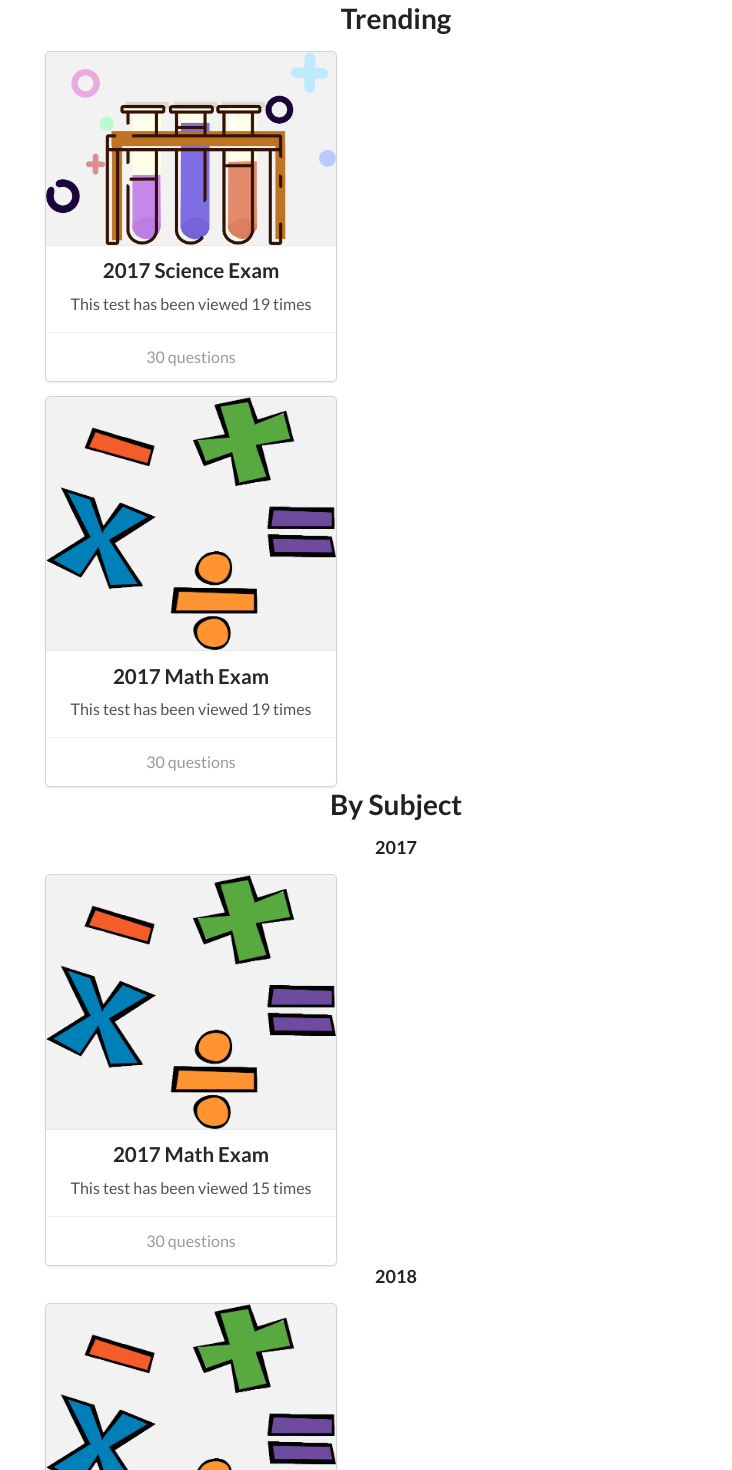
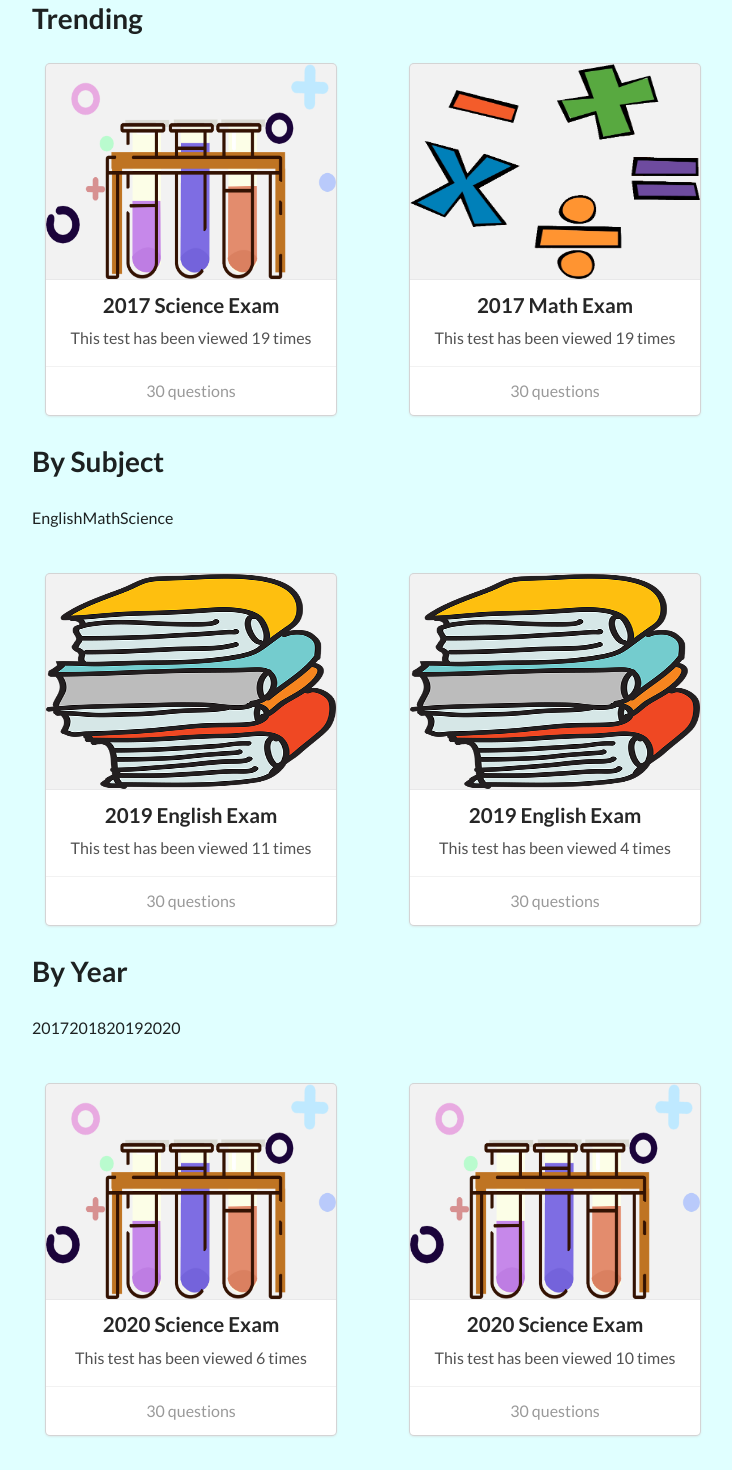
Before and after one commit to jselzer626/event_feed, a React (Create React App) app: page / in a window 1280 px wide. Shown: the top 1470 px of the page, without its empty margins (244-976 px from the left). Built offline with nearby package versions, Linux system fonts and the light colour scheme.

Commit message:
added grid styling

```diff
--- a/src/App.css
+++ b/src/App.css
@@ -1,32 +1,17 @@
 .App {
   text-align: center;
+  background-color: lightcyan;
 }
 
-.App-logo {
-  height: 40vmin;
-  pointer-events: none;
+.cardRow {
+  display: flex;
+  justify-content: space-evenly;
 }
 
-@media (prefers-reduced-motion: no-preference) {
-  .App-logo {
-    animation: App-logo-spin infinite 20s linear;
-  }
+.ui.card>.image>img {
+  height: 215px;
 }
 
-.App-header {
-  background-color: #282c34;
-  min-height: 100vh;
-  display: flex;
-  flex-direction: column;
-  align-items: center;
-  justify-content: center;
-  font-size: calc(10px + 2vmin);
-  color: white;
-}
-
-.App-link {
-  color: #61dafb;
-}
 
 @keyframes App-logo-spin {
   from {
--- a/src/App.js
+++ b/src/App.js
@@ -13,7 +13,10 @@ function App() {
 
   const [displayChunk, setDisplayChunk] = useState([0,1])
   const [allTests, setAllTests] = useState(sampleData.allTests)
-  const [currentTest, setCurrentTest] = useState({})
+  const [currentTest, setCurrentTest] = useState(null)
+  const [displayedTests, setDisplayedTests] = useState([])
+  const [selectedYear, setSelectedYear] = useState('2020')
+  const [selectedSubject, setSelectedSubject] = useState('English')
 
   const imageMatcher = name => {
     if (name==="Science") return Science
@@ -35,6 +38,7 @@ function App() {
 
   const renderTestCard = test => {
     return (
+      <div className="column">
         <div className='ui card' onClick={() => setCurrentTest(test)}
             key={test.id}>
           <div className="ui image medium">
@@ -51,11 +55,25 @@ function App() {
           <div className="extra content">
             {test.questions.length} questions
           </div>
+        </div>
       </div>)
   }
 
+  const renderTest = currentTest => {
+    if (!currentTest)
+      return
+
+    return (
+      <div>
+        <h1>{currentTest.title}</h1>
+      </div>
+    )
+  }
     //got hella returns here
-  const renderContent = () => {
+  const renderFeed = currentTest => {
+
+      if (currentTest)
+        return
 
       let newDisplayedTests = []
 
@@ -63,38 +81,74 @@ function App() {
 
         if (category === "Trending") {
 
-          return <div><h1>{category}</h1>
+          return <div className="ui two column grid">
+              <div className="row">
+                <h1>{category}</h1>
+              </div>
+              <div className="row">
                 {displayChunk.map(num => {
+                  newDisplayedTests.push(allTests[num].id)
                   return renderTestCard(allTests[num])
                 })}</div>
-
+              </div>
         } else if (category === "Random") {
 
-          return <div><h1>{category}</h1>
+          return <div className="ui two column grid">
+                    <div className="row">
+                      <h1>{category}</h1>
+                    </div>
+                    <div className="row">
                       {displayChunk.map(num => {
                         return renderTestCard(findTest(allTests, newDisplayedTests))
                       })}</div>
-
+                  </div>
         } else if (category === "By Year") {
 
-          return <div><h1>{category}</h1>
+          return <div className="ui two column grid">
+                    <div className="row">
+                      <h1>{category}</h1>
+                    </div>
+                    <div className="row">
                       {years.map(year => {
-            let yearSpecific = allTests.filter(test => test.year === year)
-            return <div><h3>{year}</h3>
-              {renderTestCard(findTest(yearSpecific, newDisplayedTests))}</div>
+                        return <p onClick={()=> setSelectedYear(year)}>
+                          {year}</p>
+                      })}
+                    </div>
+                    <div className="row">
+                      { displayChunk.map(num => {
+                        return renderTestCard(findTest(allTests.filter(test => test.year === selectedYear), newDisplayedTests))
                     })}</div>
+                </div>
 
         } else {
 
-          return <div><h1>{category}</h1>
-          {years.map(year => {
-            let yearSpecific = allTests.filter(test => test.year === year)
-            return <div><h3>{year}</h3>
-              {renderTestCard(findTest(yearSpecific, newDisplayedTests))}</div>
+          return <div className="ui two column grid">
+                    <div className="row">
+                      <h1>{category}</h1>
+                    </div>
+                    <div className="row">
+                      {testSubjects.map(subject => {
+                        return <p onClick={()=> setSelectedSubject(subject)}>
+                          {subject}</p>
+                      })}
+                    </div>
+                    <div className="row">
+                      { displayChunk.map(num => {
+                        return renderTestCard(findTest(allTests.filter(test => test.subject === selectedSubject), newDisplayedTests))
                     })}</div>
+                </div>
 
         }
+
+        /*return <div
+            className="cardRow"><h1>{category}</h1>
+          {testSubjects.map(subject => {
+            let subjectSpecific = allTests.filter(test => test.subject === subject)
+            return <div><h3>{subject}</h3>
+              {renderTestCard(findTest(subjectSpecific, newDisplayedTests))}</div>
+          })}</div>*/
           })
+
 
   }
 
@@ -103,7 +157,8 @@ function App() {
   return (
     <div className="App">
       <div className="ui text container">
-      {renderContent()}
+        {renderFeed(currentTest)}
+        {renderTest(currentTest)}
       </div>
     </div>
   );
--- a/src/testDataBuilder.js
+++ b/src/testDataBuilder.js
@@ -23,7 +23,6 @@ let createTests = () => {
 
         years.forEach(year => {
 
-            var yearTest = {[year]: []}
             for (let i = 0; i < 10; i ++) {
                 var newTest = {}
                 newTest.subject = subject
```
Lines whose indentation alone changed are shown as unchanged.
